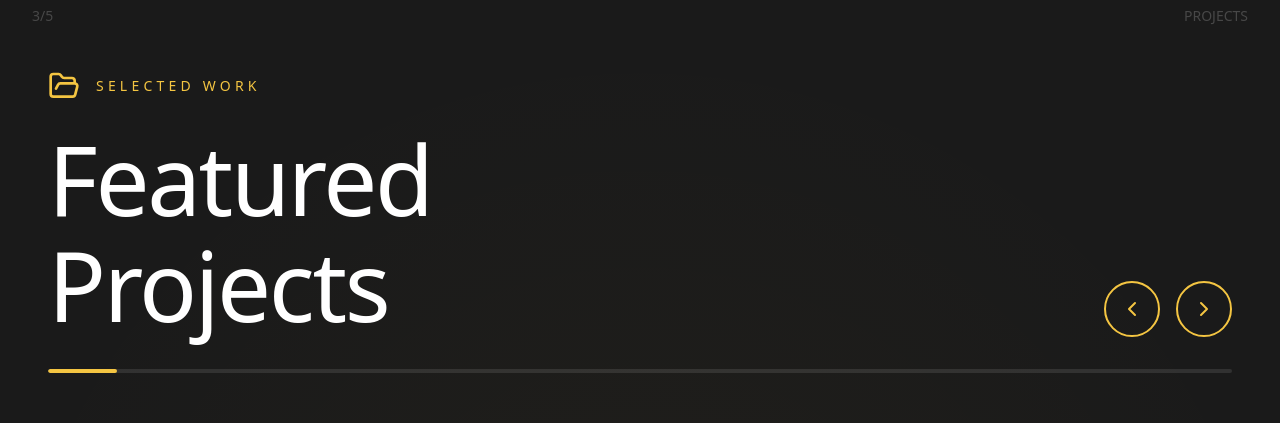
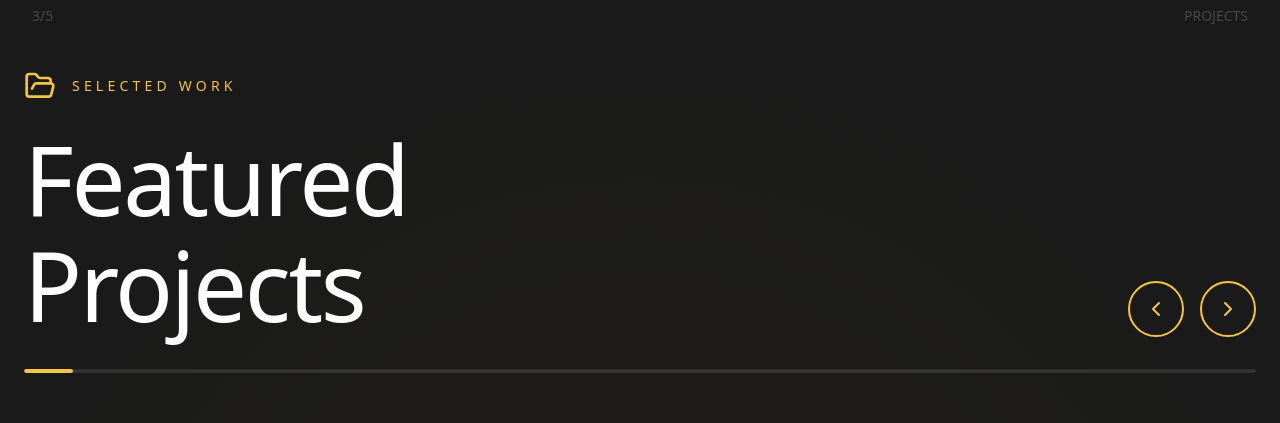
Before and after one commit to SusithD/Susith-Alwis-Profolio-2025, a React (Vite) app: page / in a window 1280 px wide. Shown: the part 3132-3555 px from the top of the page. Built offline with nearby package versions, Linux system fonts and the light colour scheme.

Commit message:
fix: adjust padding and width in Projects component for better layout consistency

```diff
--- a/src/components/Projects.tsx
+++ b/src/components/Projects.tsx
@@ -99,7 +99,7 @@ export default function Projects({ onNavigateToProject }: ProjectsProps) {
     <section
       id="projects"
       ref={containerRef}
-      className="min-h-screen bg-[#1a1a1a] text-white py-24 relative overflow-hidden"
+      className="min-h-screen bg-[#1a1a1a] text-white px-6 py-24 relative overflow-hidden"
     >
       {/* Decorative section labels */}
       <div className="absolute top-8 left-8 text-white/20 text-sm hidden md:block z-20">3/5</div>
@@ -115,7 +115,7 @@ export default function Projects({ onNavigateToProject }: ProjectsProps) {
 
       <div className="relative z-10">
         {/* Header */}
-        <div className="px-6 md:px-12 mb-16 max-w-7xl">
+        <div className="mb-16 max-w-7xl w-full mx-auto">
           <motion.div
             initial={{ opacity: 0, y: 30 }}
             whileInView={{ opacity: 1, y: 0 }}
@@ -191,7 +191,7 @@ export default function Projects({ onNavigateToProject }: ProjectsProps) {
 
           <div
             ref={scrollContainerRef}
-            className="flex gap-6 md:gap-8 overflow-x-auto scrollbar-hide px-6 md:px-12 py-8"
+            className="flex gap-6 md:gap-8 overflow-x-auto scrollbar-hide py-8"
             style={{
               scrollSnapType: 'x mandatory',
               WebkitOverflowScrolling: 'touch'
```
